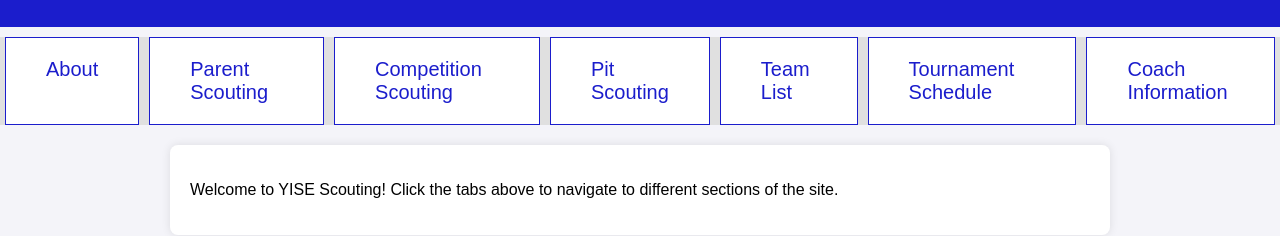
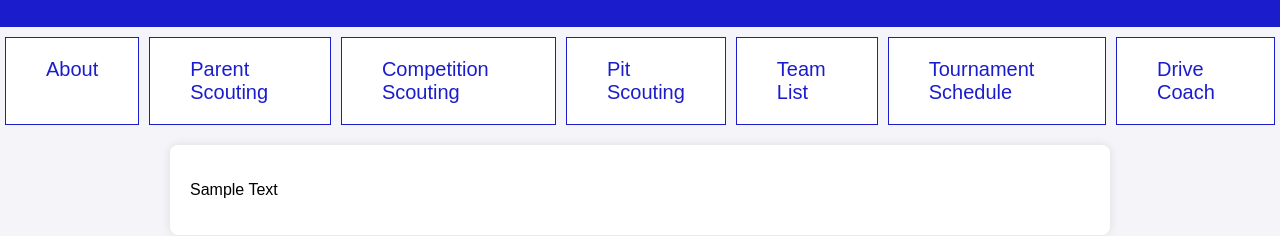
Before and after one commit to sddavy/YISE_Scout, a plain HTML site: page index.html in a window 1280 px wide. Shown: the part 302-538 px from the top of the page. Drawn offline with Linux system fonts and the light colour scheme.

Commit message:
Update index.html

```diff
--- a/index.html
+++ b/index.html
@@ -9,7 +9,7 @@
             font-family: Arial, sans-serif;
             margin: 0;
             padding: 0;
-            background-color: #f4f4f9;
+            background-color: #f4f4f9; /* Light greyish background for the whole page */
         }
 
         /* Header Styles */
@@ -47,7 +47,7 @@
         .tabs {
             display: flex;
             justify-content: center; /* Centers the tabs */
-            background-color: #e0e0e0; /* Changed to a greyish background */
+            background-color: #f4f4f9; /* Match the body background color */
             margin-top: 10px;
         }
 
@@ -83,7 +83,7 @@
             border-radius: 8px;
         }
 
-        /* Button styles for links (like in previous version) */
+        /* Button styles for links
         .button {
             display: block;
             width: 100%;
@@ -121,12 +121,12 @@
         <a href="pit_scouting.html" class="tab">Pit Scouting</a>
         <a href="team_list.html" class="tab">Team List</a>
         <a href="schedule.html" class="tab">Tournament Schedule</a>
-        <a href="coach_information.html" class="tab">Coach Information</a>
+        <a href="drive_coach.html" class="tab">Drive Coach</a>
     </div>
 
     <!-- Main Content Section -->
     <div class="container">
-        <p>Welcome to YISE Scouting! Click the tabs above to navigate to different sections of the site.</p>
+        <p>Sample Text</p>
     </div>
 
 </body>
```
